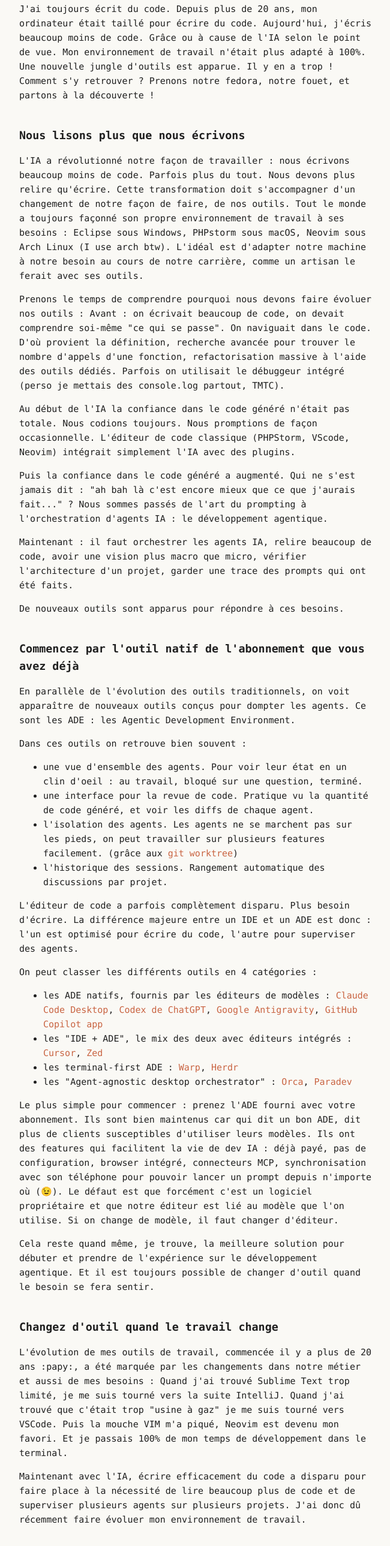
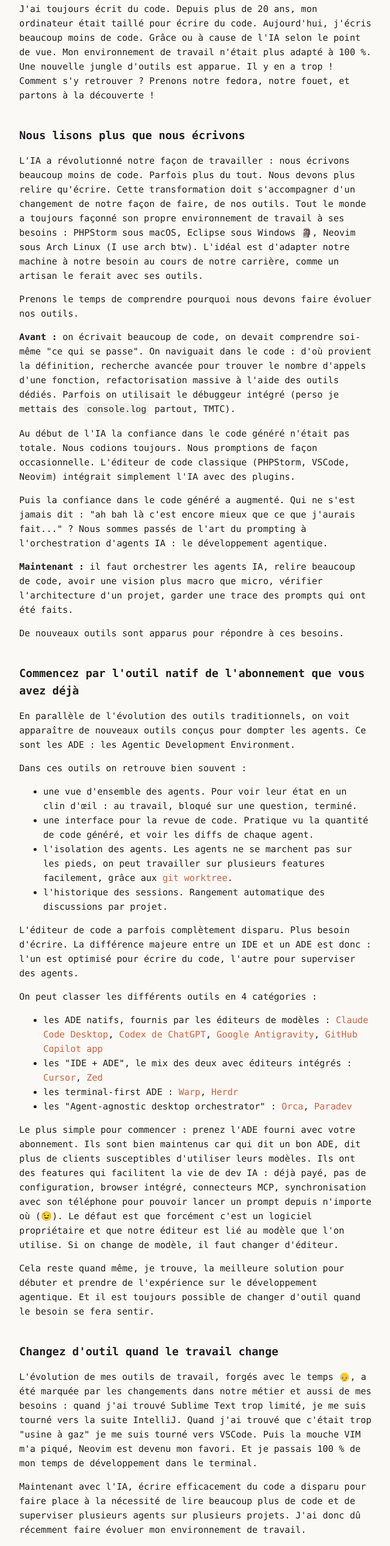
Before and after one commit to Fabious/blog, an Eleventy site: page posts/2026-11-09-modern-ai-workflow.md in a window 1280 px wide. Shown: the part 219-2797 px from the top of the page at 60% size, without its empty margins (48-698 px from the left). Built offline with nearby package versions, Linux system fonts and the light colour scheme; Eleventy itself is replaced by a stand-in of ours; files that its build step writes are made by us from their sources.

Commit message:
post: final version of « Il y a trop d'outils IA, j'installe quoi ? »
Structure and sentence passes done, formatting polished, links on every tool.

```diff
--- a/posts/2026-11-09-modern-ai-workflow.md
+++ b/posts/2026-11-09-modern-ai-workflow.md
@@ -5,50 +5,35 @@ lang: fr
 description: "Comment adapter son environnement de travail quand on lit plus de code qu'on n'en écrit."
 ---
 
-J'ai toujours écrit du code. Depuis plus de 20 ans, mon ordinateur était taillé pour écrire du code.
-Aujourd'hui, j'écris beaucoup moins de code. Grâce ou à cause de l'IA selon le point de vue.
-Mon environnement de travail n'était plus adapté à 100%. Une nouvelle jungle d'outils est apparue.
-Il y en a trop ! Comment s'y retrouver ?
-Prenons notre fedora, notre fouet, et partons à la découverte !
-
+J'ai toujours écrit du code. Depuis plus de 20 ans, mon ordinateur était taillé pour écrire du code. Aujourd'hui, j'écris beaucoup moins de code. Grâce ou à cause de l'IA selon le point de vue. Mon environnement de travail n'était plus adapté à 100 %. Une nouvelle jungle d'outils est apparue. Il y en a trop ! Comment s'y retrouver ? Prenons notre fedora, notre fouet, et partons à la découverte !
 
 ## Nous lisons plus que nous écrivons
 
-L'IA a révolutionné notre façon de travailler : nous écrivons beaucoup moins de code. Parfois plus du tout. Nous devons
-plus relire qu'écrire. Cette transformation doit s'accompagner d'un changement de notre façon de faire, de nos outils.
-Tout le monde a toujours façonné son propre environnement de travail à ses besoins : Eclipse sous Windows, PHPstorm sous macOS,
-Neovim sous Arch Linux (I use arch btw).
-L'idéal est d'adapter notre machine à notre besoin au cours de notre carrière, comme un artisan le ferait avec ses outils.
+L'IA a révolutionné notre façon de travailler : nous écrivons beaucoup moins de code. Parfois plus du tout. Nous devons plus relire qu'écrire. Cette transformation doit s'accompagner d'un changement de notre façon de faire, de nos outils. Tout le monde a toujours façonné son propre environnement de travail à ses besoins : PHPStorm sous macOS, Eclipse sous Windows 🗿, Neovim sous Arch Linux (I use arch btw). L'idéal est d'adapter notre machine à notre besoin au cours de notre carrière, comme un artisan le ferait avec ses outils.
 
-Prenons le temps de comprendre pourquoi nous devons faire évoluer nos outils :
-Avant : on écrivait beaucoup de code, on devait comprendre soi-même "ce qui se passe".
-On naviguait dans le code. D'où provient la définition, recherche avancée pour trouver le nombre d'appels d'une fonction, refactorisation
-massive à l'aide des outils dédiés. Parfois on utilisait le débuggeur intégré (perso je mettais des console.log partout, TMTC).
+Prenons le temps de comprendre pourquoi nous devons faire évoluer nos outils.
 
-Au début de l'IA la confiance dans le code généré n'était pas totale. Nous codions toujours.
-Nous promptions de façon occasionnelle. L'éditeur de code classique (PHPStorm, VScode, Neovim) intégrait simplement l'IA avec des plugins.
+**Avant :** on écrivait beaucoup de code, on devait comprendre soi-même "ce qui se passe". On naviguait dans le code : d'où provient la définition, recherche avancée pour trouver le nombre d'appels d'une fonction, refactorisation massive à l'aide des outils dédiés. Parfois on utilisait le débuggeur intégré (perso je mettais des `console.log` partout, TMTC).
 
-Puis la confiance dans le code généré a augmenté. Qui ne s'est jamais dit : "ah bah là c'est encore mieux que ce que j'aurais fait..." ?
-Nous sommes passés de l'art du prompting à l'orchestration d'agents IA : le développement agentique.
+Au début de l'IA la confiance dans le code généré n'était pas totale. Nous codions toujours. Nous promptions de façon occasionnelle. L'éditeur de code classique (PHPStorm, VSCode, Neovim) intégrait simplement l'IA avec des plugins.
 
-Maintenant : il faut orchestrer les agents IA, relire beaucoup de code, avoir une vision plus macro que micro,
-vérifier l'architecture d'un projet, garder une trace des prompts qui ont été faits.
+Puis la confiance dans le code généré a augmenté. Qui ne s'est jamais dit : "ah bah là c'est encore mieux que ce que j'aurais fait..." ? Nous sommes passés de l'art du prompting à l'orchestration d'agents IA : le développement agentique.
+
+**Maintenant :** il faut orchestrer les agents IA, relire beaucoup de code, avoir une vision plus macro que micro, vérifier l'architecture d'un projet, garder une trace des prompts qui ont été faits.
 
 De nouveaux outils sont apparus pour répondre à ces besoins.
 
 ## Commencez par l'outil natif de l'abonnement que vous avez déjà
 
-En parallèle de l'évolution des outils traditionnels, on voit apparaître de nouveaux outils conçus pour dompter les agents.
-Ce sont les ADE : les Agentic Development Environment.
+En parallèle de l'évolution des outils traditionnels, on voit apparaître de nouveaux outils conçus pour dompter les agents. Ce sont les ADE : les Agentic Development Environment.
 
 Dans ces outils on retrouve bien souvent :
-- une vue d'ensemble des agents. Pour voir leur état en un clin d'oeil : au travail, bloqué sur une question, terminé.
+- une vue d'ensemble des agents. Pour voir leur état en un clin d'œil : au travail, bloqué sur une question, terminé.
 - une interface pour la revue de code. Pratique vu la quantité de code généré, et voir les diffs de chaque agent.
-- l'isolation des agents. Les agents ne se marchent pas sur les pieds, on peut travailler sur plusieurs features facilement. (grâce aux [git worktree](https://git-scm.com/docs/git-worktree))
+- l'isolation des agents. Les agents ne se marchent pas sur les pieds, on peut travailler sur plusieurs features facilement, grâce aux [git worktree](https://git-scm.com/docs/git-worktree).
 - l'historique des sessions. Rangement automatique des discussions par projet.
 
-L'éditeur de code a parfois complètement disparu. Plus besoin d'écrire.
-La différence majeure entre un IDE et un ADE est donc : l'un est optimisé pour écrire du code, l'autre pour superviser des agents.
+L'éditeur de code a parfois complètement disparu. Plus besoin d'écrire. La différence majeure entre un IDE et un ADE est donc : l'un est optimisé pour écrire du code, l'autre pour superviser des agents.
 
 On peut classer les différents outils en 4 catégories :
 
@@ -57,41 +42,27 @@ On peut classer les différents outils en 4 catégories :
 - les terminal-first ADE : [Warp](https://www.warp.dev/), [Herdr](https://github.com/herdrdev/herdr)
 - les "Agent-agnostic desktop orchestrator" : [Orca](https://github.com/stablyai/orca), [Paradev](https://paradev.com/)
 
-Le plus simple pour commencer : prenez l'ADE fourni avec votre abonnement.
-Ils sont bien maintenus car qui dit un bon ADE, dit plus de clients susceptibles d'utiliser leurs modèles.
-Ils ont des features qui facilitent la vie de dev IA : déjà payé, pas de configuration, browser intégré, connecteurs MCP,
-synchronisation avec son téléphone pour pouvoir lancer un prompt depuis n'importe où (😉).
-Le défaut est que forcément c'est un logiciel propriétaire et que notre éditeur est lié au modèle que l'on utilise. Si on change de modèle, il faut changer d'éditeur.
+Le plus simple pour commencer : prenez l'ADE fourni avec votre abonnement. Ils sont bien maintenus car qui dit un bon ADE, dit plus de clients susceptibles d'utiliser leurs modèles. Ils ont des features qui facilitent la vie de dev IA : déjà payé, pas de configuration, browser intégré, connecteurs MCP, synchronisation avec son téléphone pour pouvoir lancer un prompt depuis n'importe où (😉). Le défaut est que forcément c'est un logiciel propriétaire et que notre éditeur est lié au modèle que l'on utilise. Si on change de modèle, il faut changer d'éditeur.
 
-Cela reste quand même, je trouve, la meilleure solution pour débuter et prendre de l'expérience sur le développement agentique.
-Et il est toujours possible de changer d'outil quand le besoin se fera sentir.
+Cela reste quand même, je trouve, la meilleure solution pour débuter et prendre de l'expérience sur le développement agentique. Et il est toujours possible de changer d'outil quand le besoin se fera sentir.
 
 ## Changez d'outil quand le travail change
 
-L'évolution de mes outils de travail, commencée il y a plus de 20 ans :papy:, a été marquée par les changements dans notre métier
-et aussi de mes besoins : Quand j'ai trouvé Sublime Text trop limité, je me suis tourné vers la suite IntelliJ. Quand j'ai trouvé
-que c'était trop "usine à gaz" je me suis tourné vers VSCode. Puis la mouche VIM m'a piqué, Neovim est devenu mon favori.
-Et je passais 100% de mon temps de développement dans le terminal.
+L'évolution de mes outils de travail, forgés avec le temps 👴, a été marquée par les changements dans notre métier et aussi de mes besoins : quand j'ai trouvé Sublime Text trop limité, je me suis tourné vers la suite IntelliJ. Quand j'ai trouvé que c'était trop "usine à gaz" je me suis tourné vers VSCode. Puis la mouche VIM m'a piqué, Neovim est devenu mon favori. Et je passais 100 % de mon temps de développement dans le terminal.
 
-Maintenant avec l'IA, écrire efficacement du code a disparu pour faire place à la nécessité de lire beaucoup plus de code et de superviser plusieurs agents sur plusieurs projets.
-J'ai donc dû récemment faire évoluer mon environnement de travail.
+Maintenant avec l'IA, écrire efficacement du code a disparu pour faire place à la nécessité de lire beaucoup plus de code et de superviser plusieurs agents sur plusieurs projets. J'ai donc dû récemment faire évoluer mon environnement de travail.
 
 ## Continuez de prendre soin de votre workbench
 
-Mon nouveau setup, en novembre 2026, est devenu un "workflow hybride" :
-Claude desktop pour le GUI (Graphical user interface) car niveau orchestration l'expérience "out of the box" est niquel. Moi qui ne suis pas quelqu'un de très organisé
-de base, ici toutes les discussions sont bien rangées automatiquement. Chaque agent et leurs sous-agents sont répertoriés par projet. On a donc
-un poste de pilotage à IA efficient, sans besoin de configurer grand chose.
+Mon nouveau setup, en novembre 2026, est devenu un "workflow hybride" : Claude Code Desktop pour le GUI (Graphical user interface) car niveau orchestration l'expérience "out of the box" est niquel. Moi qui ne suis pas quelqu'un de très organisé de base, ici toutes les discussions sont bien rangées automatiquement. Chaque agent et leurs sous-agents sont répertoriés par projet. On a donc un poste de pilotage à IA efficient, sans besoin de configurer grand chose.
 
 J'ai gardé mon terminal et ses outils ([voir mes dotfiles](https://github.com/Fabious/dotfiles)). J'ai juste fait évoluer en ajoutant l'outil en ligne de commande (CLI) Claude Code tout en gardant :
 - [Zellij](https://github.com/zellij-org/zellij) pour le multiplexing et la gestion des fenêtres : prompts, suivi de logs, etc.
 - [Neovim](https://github.com/neovim/neovim) pour l'édition de code rapide
-- [Lazygit](https://github.com/jesseduffield/lazygit) pour tout ce qui concerne GIT (le goat à mes yeux)
+- [Lazygit](https://github.com/jesseduffield/lazygit) pour tout ce qui concerne Git (le goat à mes yeux)
 
 Je lis le code généré par les agents directement dans l'app Claude, et si besoin je lance Neovim pour naviguer ou éditer le code.
 
 Cela répond à mes propres besoins d'aujourd'hui, ce setup continuera d'évoluer.
 
-Si vous rencontrez un mur, si vous sentez une friction ou tout simplement votre travail évolue, testez d'autres outils.
-N'hésitez pas à revoir votre environnement de travail. Ce changement d'ère est le bon moment pour faire un ménage de printemps.
-Pour commencer simplement, installez l'application native à votre abonnement : Claude Code Desktop, Codex de ChatGPT, Google Antigravity ou GitHub Copilot app.
+Si vous rencontrez un mur, si vous sentez une friction ou tout simplement votre travail évolue, testez d'autres outils. N'hésitez pas à revoir votre environnement de travail. Ce changement d'ère est le bon moment pour faire un ménage de printemps. Pour commencer simplement, installez l'application native à votre abonnement : Claude Code Desktop, Codex de ChatGPT, Google Antigravity ou GitHub Copilot app.
```
